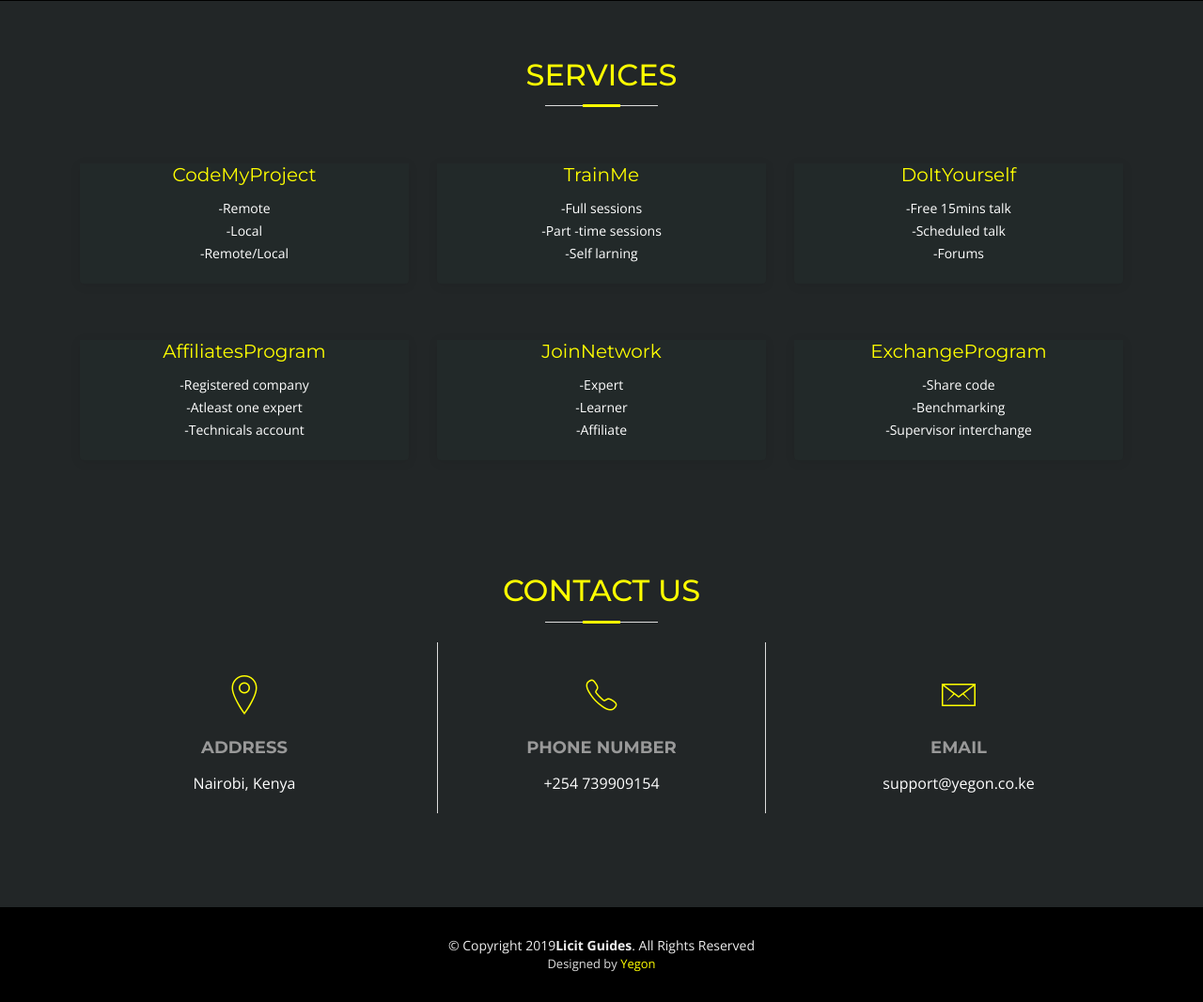
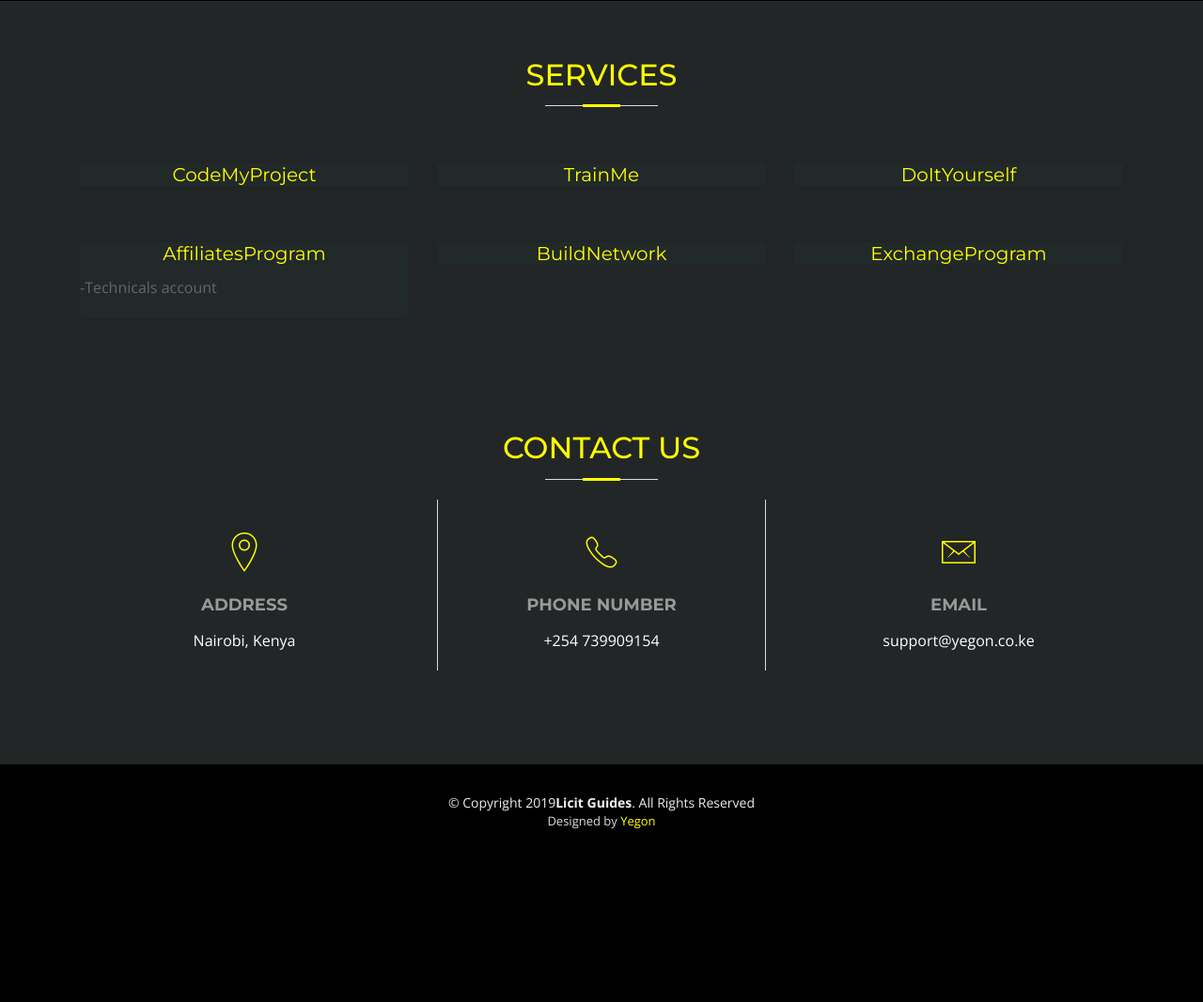
Before and after one commit to yegonke/Cookbook, a Django app: page / in a window 1280 px wide. Shown: the part 799-1866 px from the top of the page at 94% size. After the commit the page ends 1682 px from the top, so only its background shows below. Run offline with Django 3.2, Linux system fonts and the light colour scheme; some libraries are stand-ins or nearby versions; some web fonts are replaced.

Commit message:
improve licitguides.xyz

```diff
--- a/templates/index.html
+++ b/templates/index.html
@@ -172,7 +172,6 @@
             <div class="about-col">
 
                <h2 class="title"><a href="http://www.licitguides.xyz/codeforme/">CodeMyProject</a></h2>
-            <p style="text-align: center;" class="description">-Remote<br>-Local<br>-Remote/Local<br></p>
             </div>
           </div>
 
@@ -180,7 +179,6 @@
             <div class="about-col">
 
               <h2 class="title"><a href="http://www.licitguides.xyz/trainme/">TrainMe</a></h2>
-            <p style="text-align: center;" class="description">-Full sessions<br>-Part -time sessions<br>-Self larning</p>
             </div>
           </div>
 
@@ -188,23 +186,20 @@
             <div class="about-col">
 
              <h2 class="title"><a href="http://www.licitguides.xyz/guideme/">DoItYourself</a></h2>
-            <p style="text-align: center;"class="description">-Free 15mins talk<br>-Scheduled talk<br>-Forums</p>
             </div>
           </div>
 
           <div class="col-md-4 wow fadeInUp">
             <div class="about-col">
 
-               <h2 class="title"><a href="http://www.licitguides.xyz/codeforme/">AffiliatesProgram</a></h2>
-            <p style="text-align: center;" class="description">-Registered company<br>-Atleast one expert<br>-Technicals account<br></p>
+               <h2 class="title"><a href="http://www.licitguides.xyz/codeforme/">AffiliatesProgram</a></h2>-Technicals account<br></p>
             </div>
           </div>
 
           <div class="col-md-4 wow fadeInUp" data-wow-delay="0.1s">
             <div class="about-col">
 
-              <h2 class="title"><a href="http://www.licitguides.xyz/trainme/">JoinNetwork</a></h2>
-            <p style="text-align: center;" class="description">-Expert<br>-Learner<br>-Affiliate</p>
+              <h2 class="title"><a href="http://www.licitguides.xyz/trainme/">BuildNetwork</a></h2>
             </div>
           </div>
 
@@ -212,7 +207,6 @@
             <div class="about-col">
 
               <h2 class="title"><a href="http://www.licitguides.xyz/trainme/">ExchangeProgram</a></h2>
-            <p style="text-align: center;" class="description">-Share code<br>-Benchmarking<br>-Supervisor interchange</p>
             </div>
           </div>
 
```
